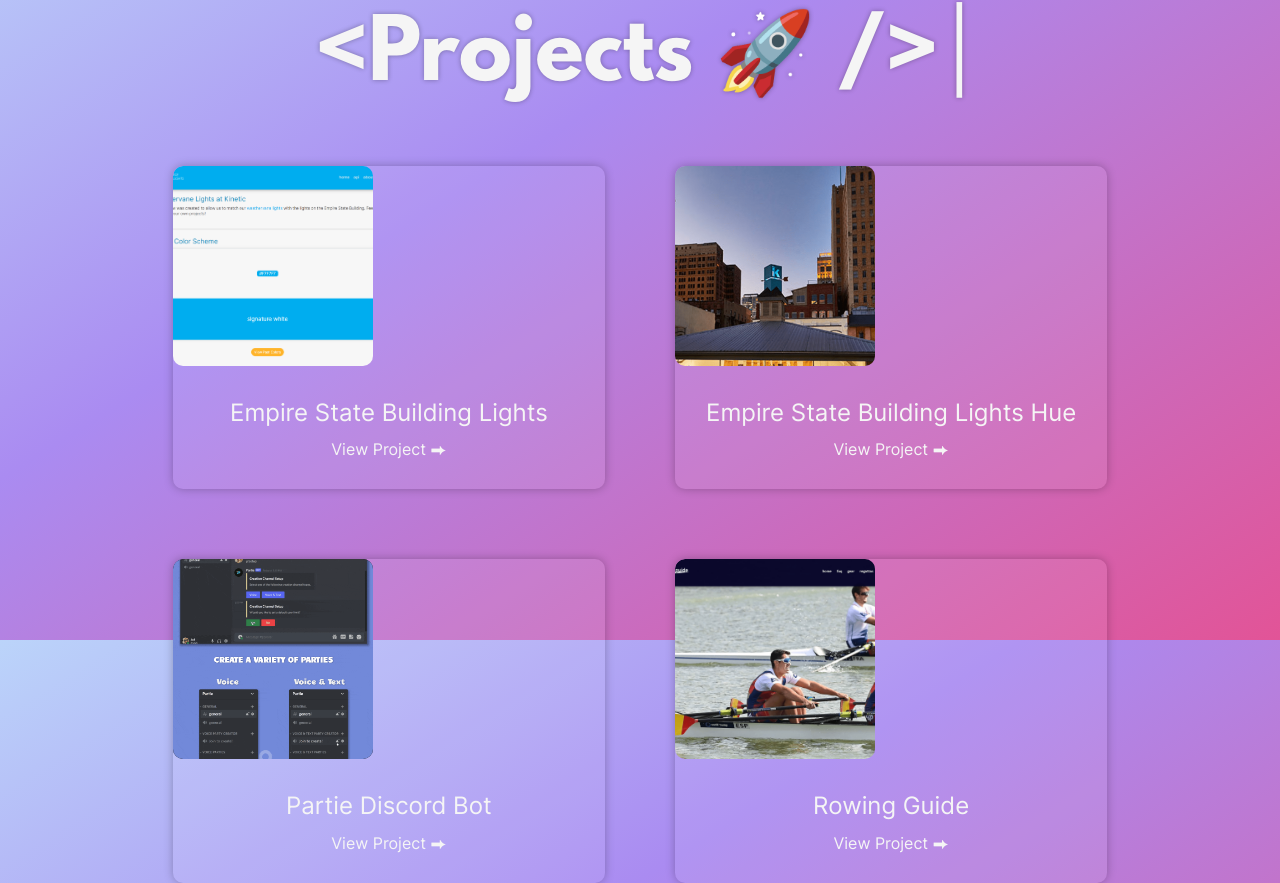
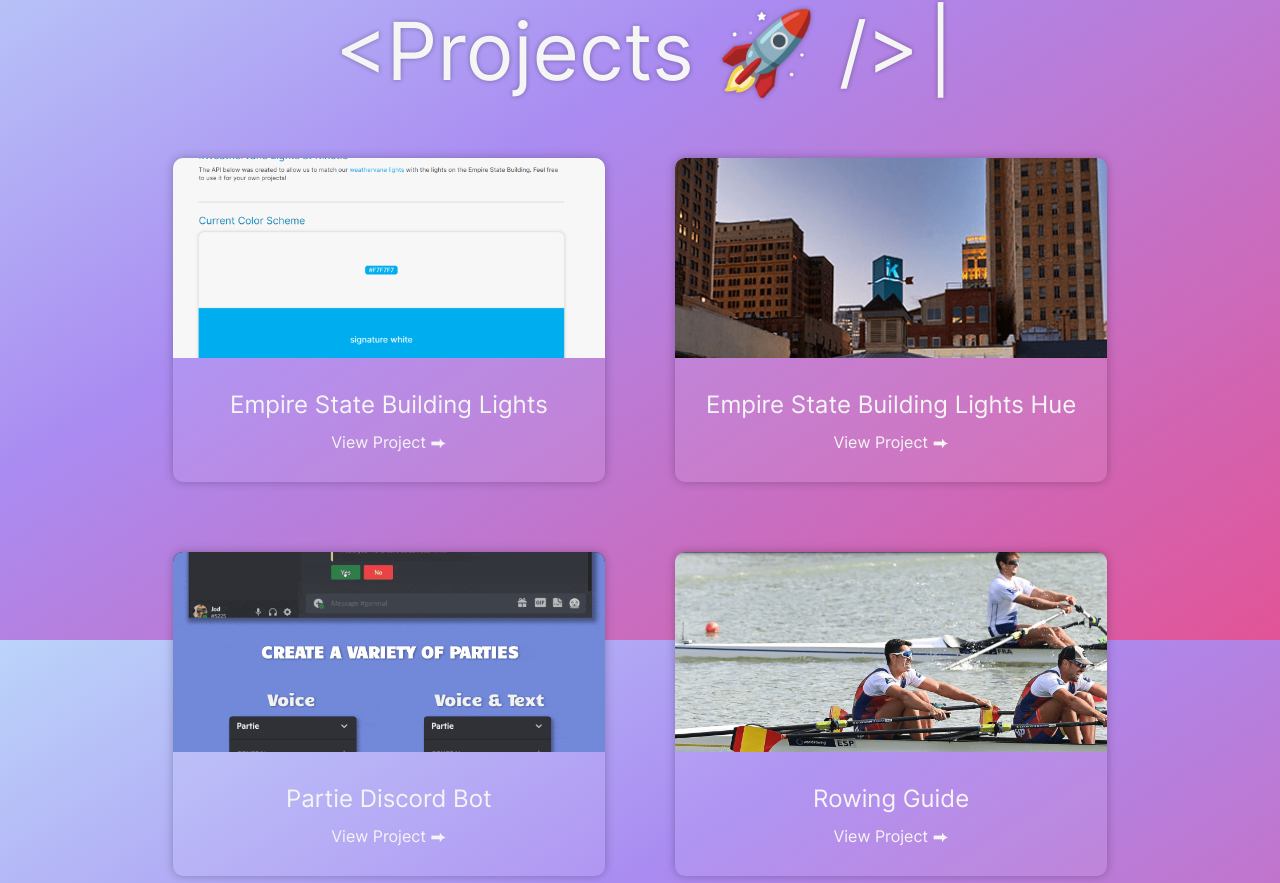
Before and after one commit to JordynLewi5/portfolio, a React (Create React App) app: page / in a window 1280 px wide. Shown: the part 960-1843 px from the top of the page. Built offline with nearby package versions, Linux system fonts and the light colour scheme.

Commit message:
new commit

```diff
--- a/src/styles/components/project-cards.scss
+++ b/src/styles/components/project-cards.scss
@@ -58,17 +58,15 @@
             transition: transform .5s ease, color .5s ease, opacity .5s ease;
 
             .image {
-                width: 200px;
+                width: 100%;
                 height: 200px;
                 background-color: $primary-dark;
                 background-size: cover;
                 background-position: center;
                 overflow: hidden;
                 object-fit: cover;
-                border-radius: 10px;
                 // Make top of image visible
                 object-position: 0 0;
-                align-items: center;
 
                 img {
                     width: 100%;
--- a/src/styles/global/global.scss
+++ b/src/styles/global/global.scss
@@ -18,7 +18,7 @@
 }
 
 body {
-    font-family: 'Roboto', sans-serif;
+    font-family: 'Inter', sans-serif;
     background-color: $primary_dark;
     color: $primary-light;
     margin: 0;
```
Also changed, not shown: src/styles/global/global.css, 1 other file (tests, documents, lock files or other folders).
